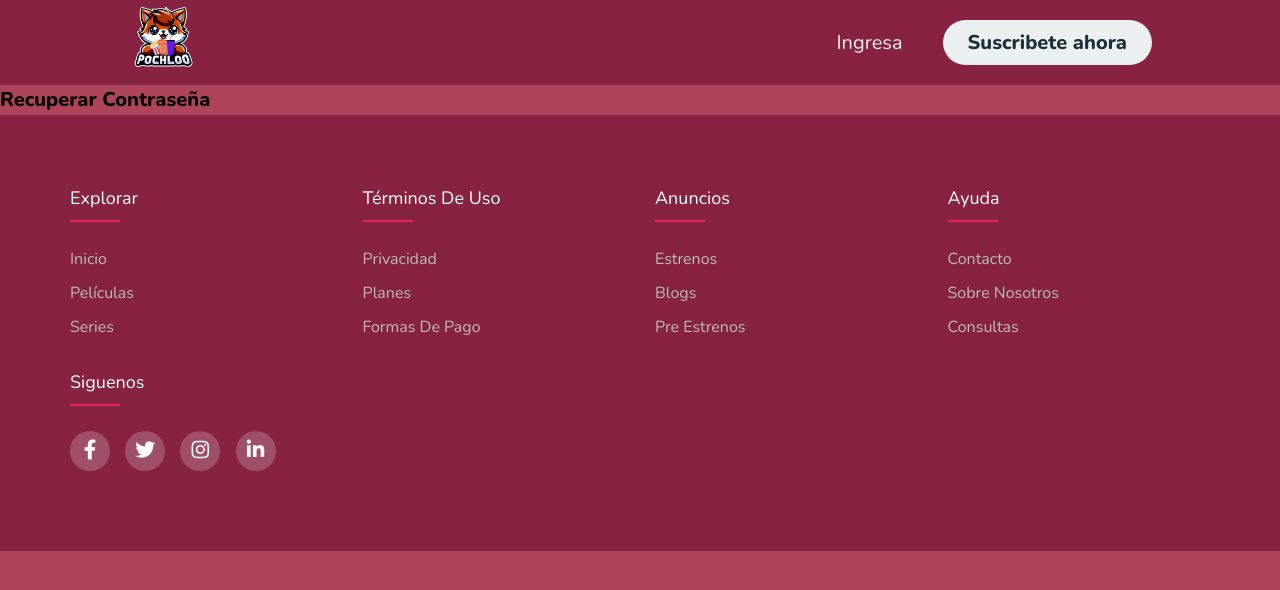
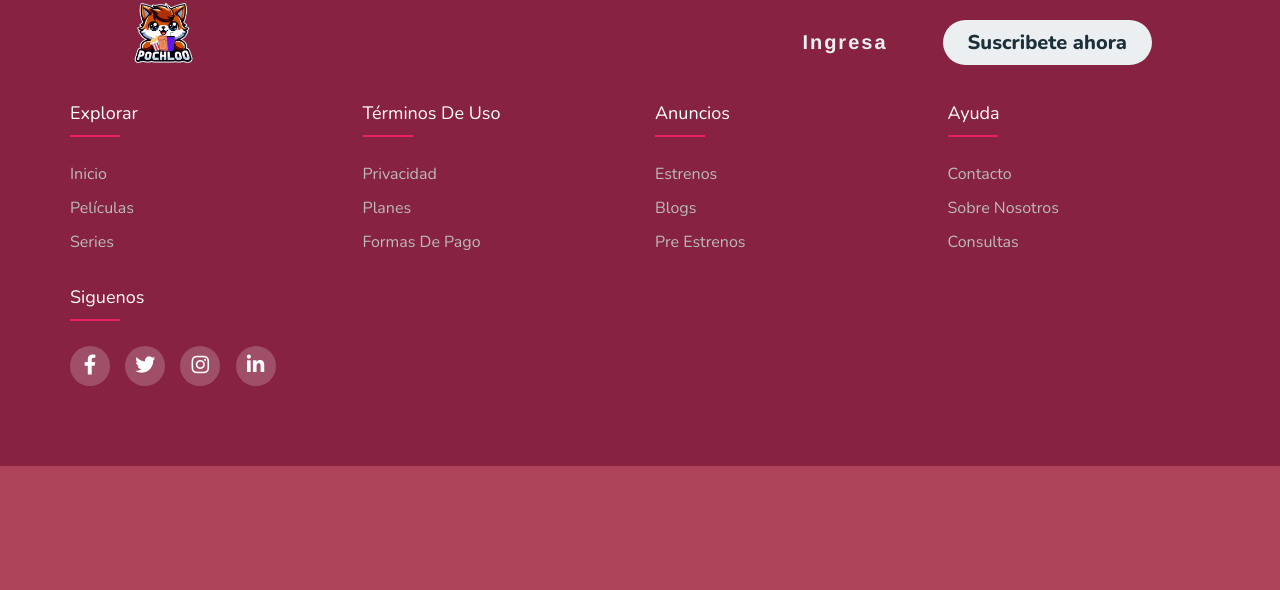
Before and after one commit to LucianoCV01/ProyectoPochloo, a plain HTML site: page pages/recupero.html in a window 1280 px wide. Drawn offline with nearby package versions, Linux system fonts and the light colour scheme; a web font is replaced by a local one.

Commit message:
cambios header

```diff
--- a/css/styles.css
+++ b/css/styles.css
@@ -18,7 +18,14 @@ body{
     justify-content: flex-end;
     align-items: center;
     height: 85px;
-    padding: 5px 10%;
+    padding: 4px 10%;
+
+	position: fixed;
+	top: 0;
+	left: 0;
+	width: 100%;
+	transition: 0.7s;
+	z-index: 10;
 }
 
 .header .logo{
@@ -50,7 +57,7 @@ body{
 }
 
 .header .nav-links a{
-    font-size: 700;
+    font-size: 600;
     color: #eceff1;
     text-decoration: none;
 }
@@ -77,6 +84,74 @@ body{
     transform: scale(1.1);
 }
 
+/*nav bar fijo*/
+header{
+	position: fixed;
+	top: 0;
+	left: 0;
+	width: 100%;
+	display: flex;
+	justify-content: space-around;
+	transition: 0.7s;
+	padding: 30px 20px;
+	z-index: 10;
+}
+header.abajo{
+	background: #fff;
+	padding: 15px 20px;
+}
+header .logo{
+	position: relative;
+	color: #fff;
+	font-weight: bold;
+	font-size: 2em;
+	letter-spacing: 2px;
+	transition: 1.5s;
+	text-decoration: none;
+}
+nav{
+	display: flex;
+	justify-content: center;
+	align-items: center;
+}
+
+header ul{
+	position: relative;
+	display: flex;
+	justify-content: center;
+	align-items: center;
+}
+
+header ul li{
+	list-style: none;
+}
+
+header ul li a{
+	position: relative;
+	font-family: helvetica;
+	margin: 0 15px;
+	text-decoration: none;
+	color: #fff;
+	letter-spacing: 2px;
+	font-weight: 600;
+	transition: 0.7s;
+}
+
+.zona1{
+	position: relative;
+	width: 100%;
+	height: 100vh;
+	background: url(https://mangatschool.com/wp-content/uploads/2021/03/curso-fundamentos-de-programacion-algoritmos.jpg);
+	background-size: cover;
+	background-position: center center;
+}
+header.abajo .logo,
+header.abajo ul li a{
+	color: #000000;
+}
+
+
+/*fin*/
 
 @import url('https://fonts.googleapis.com/css2?family=Poppins:wght@300;400;500;600;700&display=swap');
 body{
```
Also changed, not shown: css/login.css (+4 -4 lines), index.html (+5 -7 lines).
